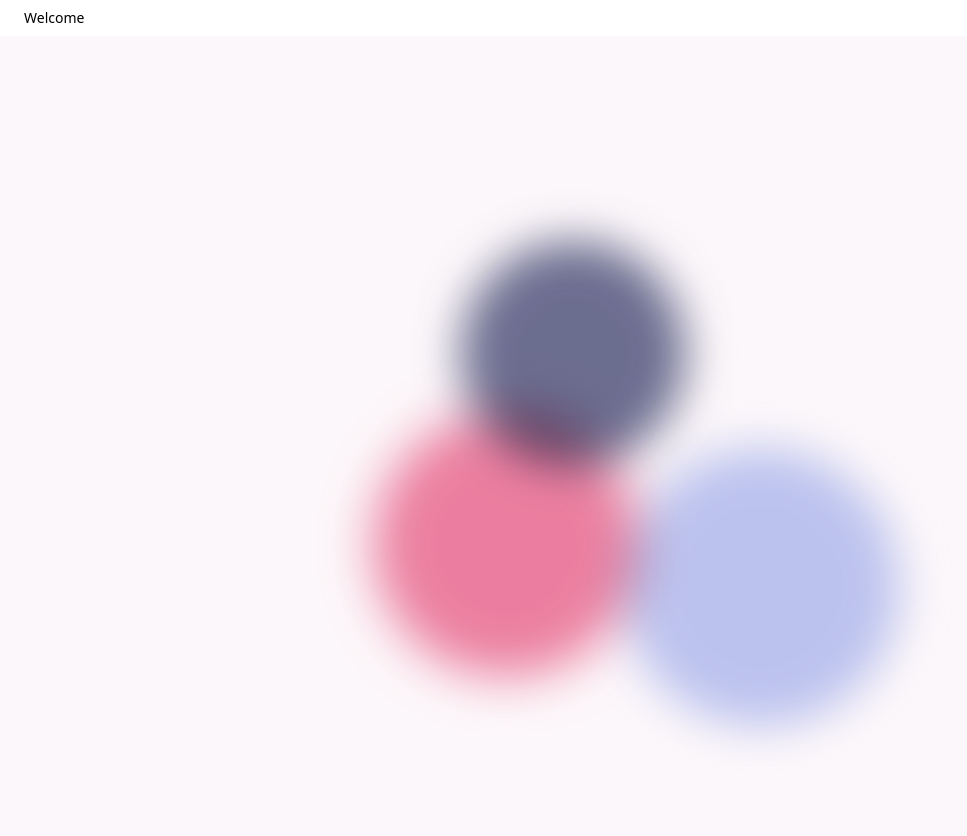
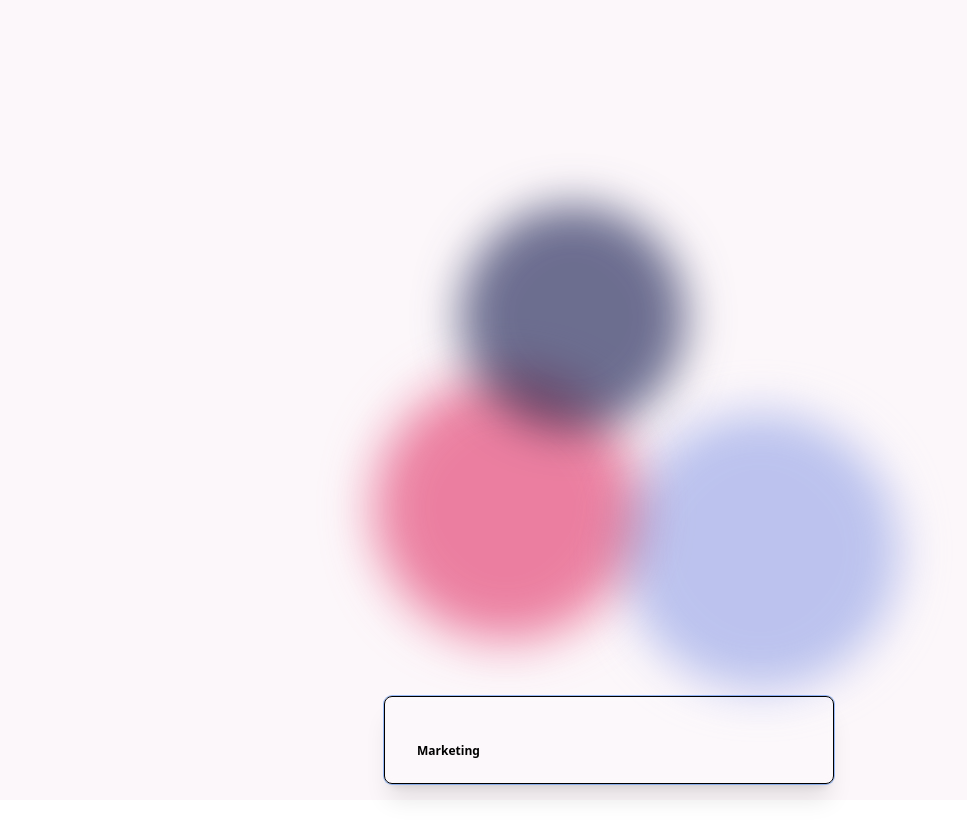
Before and after one commit to kcatty/kcatty.github.io, a Vue app: page /#/ in a window 1280 px wide. Shown: the whole page, without its empty margins (0-967 px from the left). After the commit the page ends 800 px from the top, so only its background shows below. Built offline with nearby package versions, Linux system fonts and the light colour scheme.

Commit message:
working with navbar

```diff
--- a/src/App.vue
+++ b/src/App.vue
@@ -1,6 +1,12 @@
 <template>
-  <button class="px-6 py-2 text-sm text-green-100 bg-indigo-600 rounded">
-    {{ $t("welcome") }}
-  </button>
+  <div class="flex items-center justify-center">
+    <div class="relative w-full max-w-lg">
+      <navigation-bar />
+    </div>
+  </div>
   <router-view />
 </template>
+
+<script setup lang="ts">
+import NavigationBar from "@/components/NavigationBar.vue";
+</script>
--- /dev/null
+++ b/src/components/NavigationBar.vue
@@ -0,0 +1,39 @@
+<template>
+  <!--  <div-->
+  <!--    class="fixed z-50 w-full h-16 max-w-lg -translate-x-1/2 bg-white border border-gray-200 rounded-full bottom-4 left-1/2 dark:bg-gray-700 dark:border-gray-600"-->
+  <!--  >-->
+  <!--    <div class="grid h-full max-w-lg grid-cols-5 mx-auto">-->
+  <!--      <router-link to="/about">-->
+  <!--        <button-->
+  <!--          type="button"-->
+  <!--          class="inline-flex flex-col items-center justify-center px-5 rounded-l-full hover:bg-gray-50 dark:hover:bg-gray-800 group"-->
+  <!--        >-->
+  <!--          <svg-->
+  <!--            class="w-6 h-6 mb-1 text-gray-500 dark:text-gray-400 group-hover:text-blue-600 dark:group-hover:text-blue-500"-->
+  <!--            fill="currentColor"-->
+  <!--            viewBox="0 0 20 20"-->
+  <!--            xmlns="http://www.w3.org/2000/svg"-->
+  <!--            aria-hidden="true"-->
+  <!--          >-->
+  <!--            <path-->
+  <!--              d="M10.707 2.293a1 1 0 00-1.414 0l-7 7a1 1 0 001.414 1.414L4 10.414V17a1 1 0 001 1h2a1 1 0 001-1v-2a1 1 0 011-1h2a1 1 0 011 1v2a1 1 0 001 1h2a1 1 0 001-1v-6.586l.293.293a1 1 0 001.414-1.414l-7-7z"-->
+  <!--            ></path>-->
+  <!--          </svg>-->
+  <!--          <span class="sr-only">Home</span>-->
+  <!--        </button>-->
+  <!--      </router-link>-->
+  <!--    </div>-->
+  <!--  </div>-->
+  <div
+    class="fixed bottom-4 cursor-pointer w-[450px] rounded-lg border border-gray-200 bg-white p-5 bg-opacity-20 shadow-xl ring-1 ring-gray-900/5 backdrop-blur-sm transition delay-150 duration-300 ease-in-out hover:scale-[103%] hover:shadow-2xl"
+  >
+    <div class="mt-5">
+      <button
+        class="cursor-pointer rounded-full bg-rose-50 px-3 py-1 transition duration-500 ease-in-out hover:bg-gray-50"
+      >
+        <h6 class="text-xs font-semibold text-rose-400">Marketing</h6>
+      </button>
+    </div>
+  </div>
+</template>
+<script setup lang="ts"></script>
--- a/src/router/index.ts
+++ b/src/router/index.ts
@@ -1,5 +1,7 @@
 import { createRouter, createWebHashHistory, RouteRecordRaw } from "vue-router";
 import HomeView from "../views/HomeView.vue";
+import AboutView from "@/views/AboutView.vue";
+import CvView from "@/views/CvView.vue";
 
 const routes: Array<RouteRecordRaw> = [
   {
@@ -8,19 +10,38 @@ const routes: Array<RouteRecordRaw> = [
     component: HomeView,
   },
   {
-    path: "/about",
+    path: "/about/",
     name: "about",
+    component: AboutView,
+    children: [
+      {
+        path: "cv",
+        component: CvView,
+      },
+      {
+        path: "home",
+        component: HomeView,
+      },
+    ],
     // route level code-splitting
     // this generates a separate chunk (about.[hash].js) for this route
     // which is lazy-loaded when the route is visited.
-    component: () =>
-      import(/* webpackChunkName: "about" */ "../views/AboutView.vue"),
+    // component: () =>
+    //   import(/* webpackChunkName: "about" */ "../views/AboutView.vue"),
   },
 ];
 
 const router = createRouter({
   history: createWebHashHistory(),
   routes,
+  scrollBehavior(to) {
+    if (to.hash) {
+      return {
+        el: to.hash,
+        behavior: "smooth",
+      };
+    }
+  },
 });
 
 export default router;
--- a/src/views/AboutView.vue
+++ b/src/views/AboutView.vue
@@ -1,5 +1,9 @@
 <template>
-  <div class="about">
+  <div class="about min-h-screen">
     <h1>This is an about page</h1>
   </div>
+  <CvView />
 </template>
+<script setup lang="ts">
+import CvView from "@/views/CvView.vue";
+</script>
--- /dev/null
+++ b/src/views/CvView.vue
@@ -0,0 +1,6 @@
+<template>
+  <div id="cv" class="min-h-screen">
+    <h1>cv</h1>
+  </div>
+</template>
+<script setup lang="ts"></script>
--- a/src/views/HomeView.vue
+++ b/src/views/HomeView.vue
@@ -19,6 +19,5 @@ import { defineComponent } from "vue";
 
 export default defineComponent({
   name: "HomeView",
-  components: {},
 });
 </script>
```
